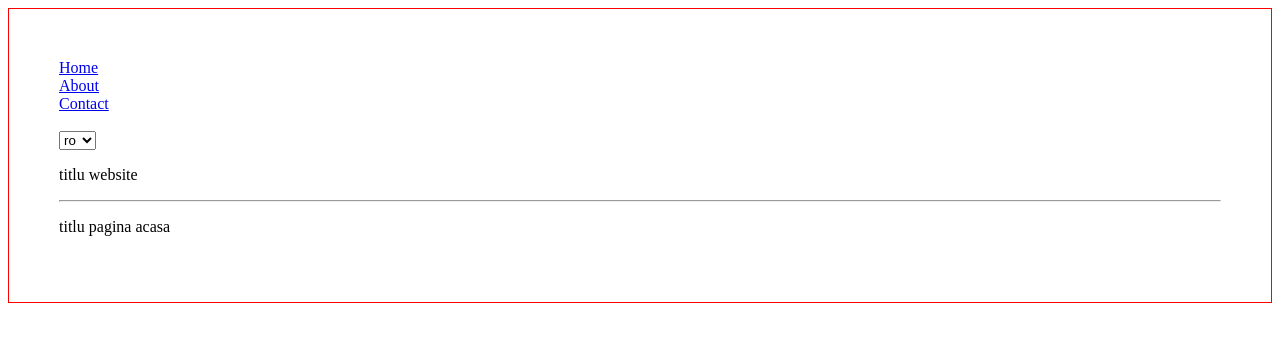
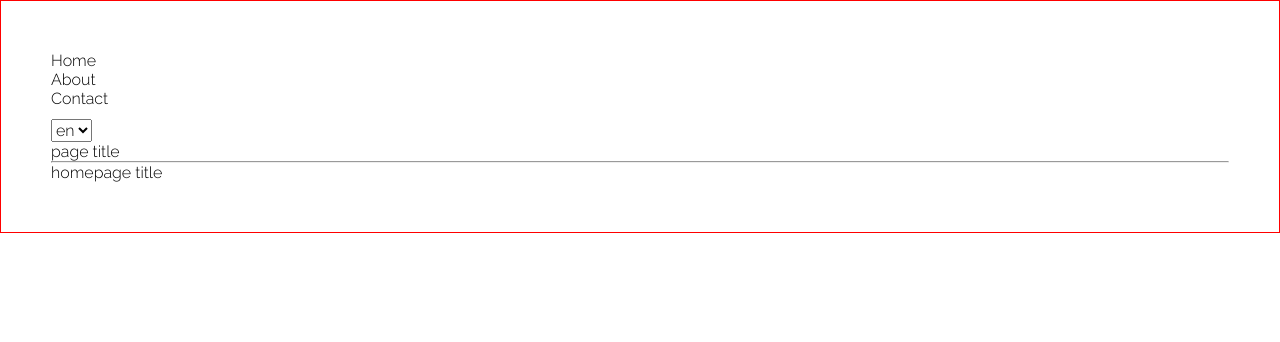
Before and after one commit to calinvladth/next_base, a Next.js app: page / in a window 1280 px wide. Shown: the top 342 px of the page. Built offline with nearby package versions, Linux system fonts and the light colour scheme.

Commit message:
[NO_TICKET]

```diff
--- a/next.config.js
+++ b/next.config.js
@@ -1,8 +1,8 @@
 /** @type {import('next').NextConfig} */
 const nextConfig = {
     i18n: {
-        locales: ['en', 'ro'],
-        defaultLocale: 'ro',
+        locales: ['ro', 'en'],
+        defaultLocale: 'en',
         localeDetection: false
     }
 }
--- a/package.json
+++ b/package.json
@@ -19,6 +19,7 @@
     "@types/node": "^20",
     "@types/react": "^18",
     "@types/react-dom": "^18",
+    "@types/styled-components": "^5.1.32",
     "eslint": "^8",
     "eslint-config-next": "14.0.3",
     "typescript": "^5"
--- a/src/components/locale-switcher.tsx
+++ b/src/components/locale-switcher.tsx
@@ -5,7 +5,7 @@ export default function LocaleSwitcher() {
 
     return (
         <select value={locale}  name="language" onChange={e => push(route, route,{locale: e.target.value})}>
-            {locales?.map(language => <option value={language}>{language}</option>)}
+            {locales?.map(language => <option value={language} key={language}>{language}</option>)}
         </select>
     );
 }
--- a/src/pages/_app.tsx
+++ b/src/pages/_app.tsx
@@ -1,6 +1,12 @@
 import {NextIntlClientProvider} from 'next-intl';
 import {useRouter} from 'next/router';
 import {AppProps} from "next/app";
+import {ThemeProvider} from "styled-components";
+import theme from "@/theme/theme";
+import GlobalStyle from "@/theme/globalStyle";
+import {Raleway} from "next/font/google";
+
+const raleway = Raleway({subsets: ['latin']})
 
 export default function App({Component, pageProps}: AppProps) {
     const router = useRouter();
@@ -11,7 +17,12 @@ export default function App({Component, pageProps}: AppProps) {
             timeZone="Europe/Vienna"
             messages={pageProps.messages}
         >
-            <Component {...pageProps} />
+            <main className={raleway.className}>
+            <ThemeProvider theme={theme}>
+                <GlobalStyle/>
+                <Component {...pageProps} />
+            </ThemeProvider>
+            </main>
         </NextIntlClientProvider>
     );
 }
--- /dev/null
+++ b/src/theme/globalStyle.ts
@@ -0,0 +1,76 @@
+import {createGlobalStyle} from 'styled-components';
+
+const GlobalStyle = createGlobalStyle`
+  :root {
+    --font: 'Raleway', sans-serif;
+    --font-light: 300;
+    --font-regular: 400;
+  }
+
+  *,
+  *::before,
+  *::after {
+    box-sizing: border-box;
+    margin: 0;
+    padding: 0;
+    //border: 1px solid red;
+  }
+
+  html {
+    font-size: 62.5%;
+    position: fixed;
+    height: 100%;
+    overflow: hidden;
+  }
+
+  body {
+    font-family: var(--font);
+    font-weight: var(--font-regular);
+    color: ${({theme}) => theme.colors.black};
+    background-color: ${({theme}) => theme.colors.light};
+
+    width: 100vw;
+    height: 100vh;
+    overflow-y: auto;
+    overflow-x: hidden;
+    -webkit-overflow-scrolling: touch;
+  }
+
+  p, span, a, li, select {
+    font-family: var(--font);
+    font-weight: var(--font-light);
+    font-size: 1.6rem;
+  }
+
+  h1, h2, h3, h4, h5, h6 {
+    font-size: 2rem;
+    font-family: var(--font);
+    font-weight: var(--font-regular);
+    color: ${({theme}) => theme.colors.black};
+  }
+
+  a {
+    text-decoration: none;
+    color: inherit;
+
+    &:hover {
+      color: ${({theme}) => theme.colors.black}
+    }
+  }
+
+  button {
+    background: none;
+    color: inherit;
+    border: none;
+    padding: 0;
+    font: inherit;
+    cursor: pointer;
+    outline: inherit;
+  }
+
+  ul {
+    list-style: inside;
+  }
+`;
+
+export default GlobalStyle;
--- /dev/null
+++ b/src/theme/theme.ts
@@ -0,0 +1,27 @@
+import {DefaultTheme} from "styled-components";
+
+const theme: DefaultTheme = {
+    colors: {
+        black: '#000000',
+        light: '#FFFFFF',
+    },
+    breakpoints: {
+        xs: 320,
+        sm: 640,
+        md: 768,
+        lg: 1024,
+        xl: 1280,
+        xxl: 1536,
+    }
+};
+
+export const device = {
+    xs: `(max-width: ${theme.breakpoints.xs}px)`,
+    sm: `(max-width: ${theme.breakpoints.sm}px)`,
+    md: `(max-width: ${theme.breakpoints.md}px)`,
+    lg: `(max-width: ${theme.breakpoints.lg}px)`,
+    xl: `(max-width: ${theme.breakpoints.xl}px)`,
+    xxl: `(max-width: ${theme.breakpoints.xxl}px)`,
+}
+
+export default theme;
```
Also changed, not shown: src/theme/styled.d.ts (added, +18 -0 lines), 1 other file (tests, documents, lock files or other folders).
